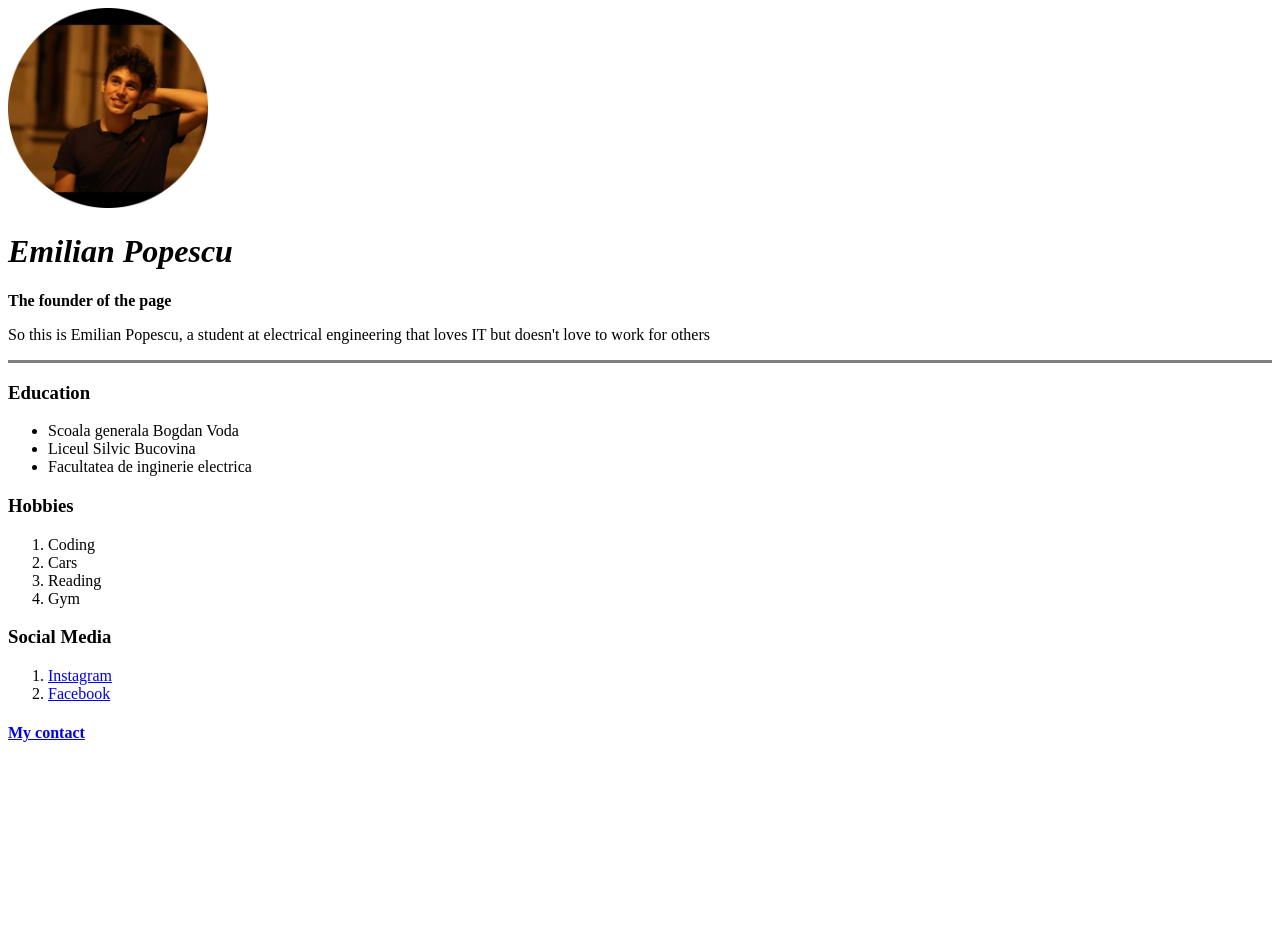
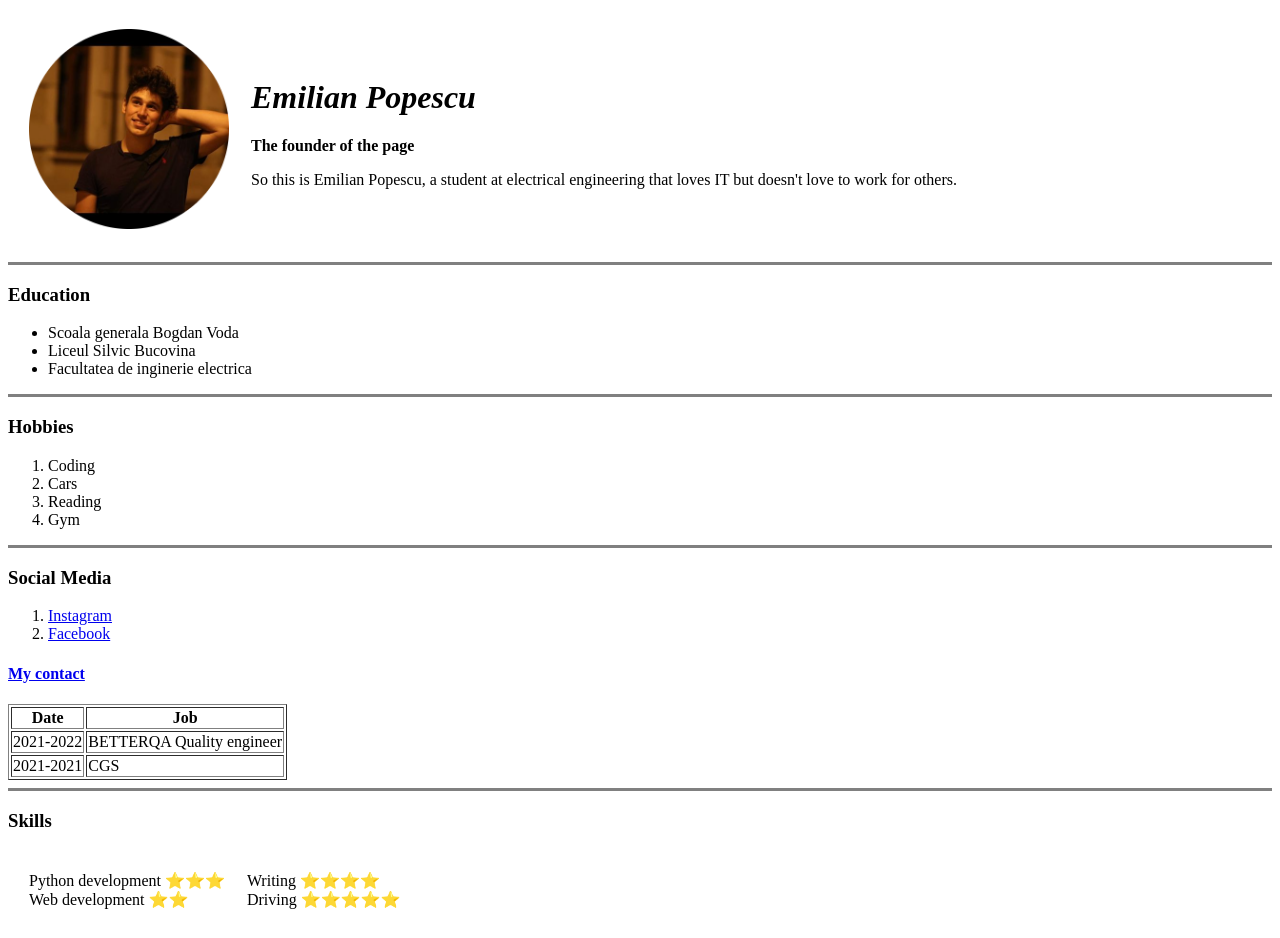
Before and after one commit to Emip159/Learning_code, a plain HTML site: page index.html in a window 1280 px wide. Before the commit the page ends 800 px from the top, so only its background shows below. Drawn offline with Linux system fonts and the light colour scheme.

Commit message:
lesson_26

```diff
--- a/index.html
+++ b/index.html
@@ -7,21 +7,30 @@
     <title>Emi page </title>
 </head>
 <body>
+    <table cellspacing="20">
+        <tr>
+        <td>
     <img src="emi.png" alt="Emilian Popescu picture" width="200">
+</td>
+
+<td>
     <em><h1>Emilian Popescu</h1></em>
     <strong><p>The founder of the page</p></strong>
-
     <p> So this is Emilian Popescu, a student at electrical
         engineering that loves IT but doesn't love to work for
-        others</p>
-        <hr size='3' noshade="">
+        others.</p>
+    </td>
+</tr>
+    </table>
+        <hr size='3' noshade>
+
     <h3>Education </h3>
     <ul>
     <li> Scoala generala Bogdan Voda </li>
     <li> Liceul Silvic Bucovina </li>
     <li> Facultatea de inginerie electrica</li>
     </ul>
-
+    <hr size='3' noshade>
     <h3>Hobbies</h3>
     <ol>
         <li>Coding</li>
@@ -29,7 +38,7 @@
         <li>Reading</li>
         <li>Gym</li>
     </ol>
-
+    <hr size='3' noshade>
     <h3>Social Media</h3>
     <ol>
         <li> <a href="https://www.instagram.com/emilian_p15/"> Instagram </a></li>
@@ -38,5 +47,37 @@
 
     <h4> <a href="contact.html"> My contact</a></h4>
 
+    <table border="1">
+
+        <thead>
+        <tr>
+            <th>Date</th>
+            <th>Job</th>
+        </tr>
+    </thead>
+    <tbody>
+        <tr>
+            <td>2021-2022</td>
+            <td>BETTERQA Quality engineer</td>
+        </tr>
+            <td>2021-2021</td>
+            <td>CGS </td>
+    </tr>
+    </tbody>
+    </table>
+    <hr size='3' noshade>
+    <h3>Skills</h3>
+
+    <table cellspacing="20">
+        <tr>
+            <td>Python development ⭐⭐⭐<br>
+                Web development ⭐⭐
+            </td>
+            <td>Writing ⭐⭐⭐⭐ <br>
+                Driving ⭐⭐⭐⭐⭐</td>
+        </tr>
+    </table>
+
+
 </body>
 </html
```
